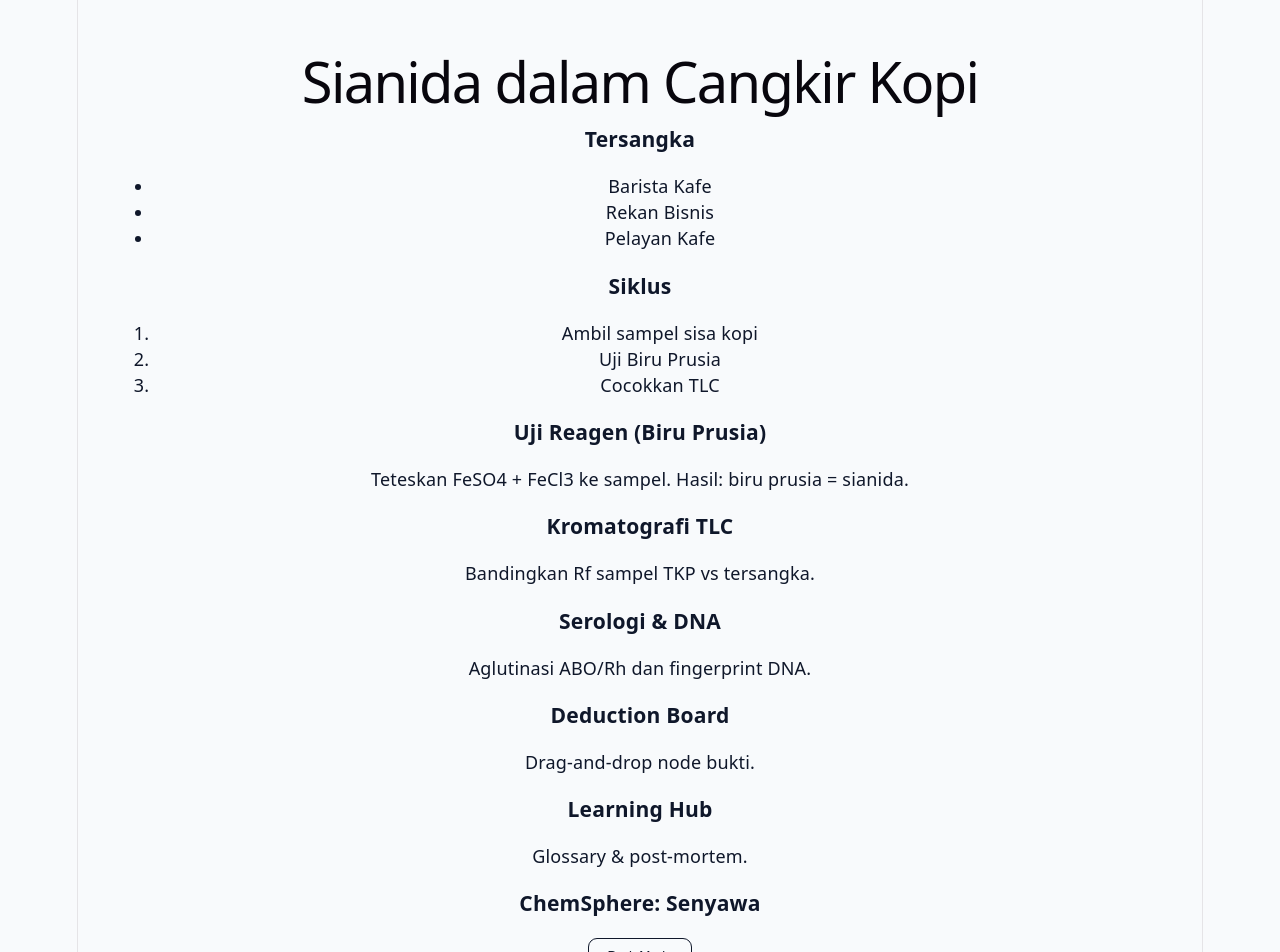
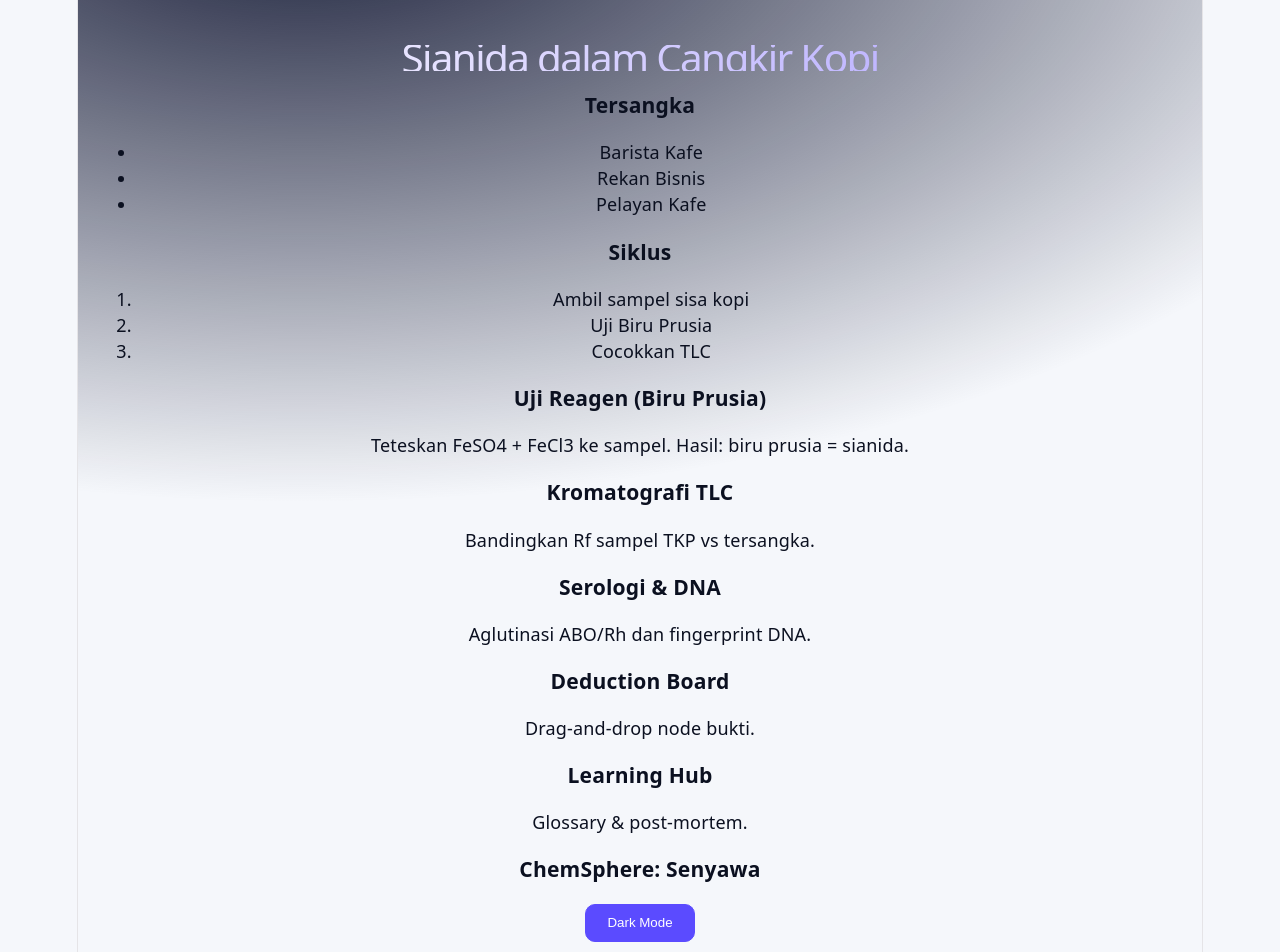
Before and after one commit to AmirulJusticia0507/Bio-Detective, a React app in the folder frontend/: page / in a window 1280 px wide. Shown: the top 952 px of the page. Built offline with nearby package versions, Linux system fonts and the light colour scheme; no server answers; the HTML template or start-up script is replaced by a standard one.

Commit message:
feat: modernize UI with dark/light theme

```diff
--- a/frontend/src/App.css
+++ b/frontend/src/App.css
@@ -1,4 +1,7 @@
-:root { --bg:#f8fafc; --fg:#0f172a; }
-.dark { --bg:#0f172a; --fg:#f8fafc; }
-.app { background:var(--bg); color:var(--fg); min-height:100vh; padding:2rem; }
-button { padding:.5rem 1rem; border-radius:.5rem; border:1px solid var(--fg); background:transparent; color:var(--fg); cursor:pointer; }
+:root { --bg:#0b1020; --fg:#e6e9f2; --card:rgba(255,255,255,.06); --accent:#7c5cff; }
+.light { --bg:#f5f7fb; --fg:#0b1020; --card:rgba(0,0,0,.04); --accent:#5b4bff; }
+.app { background:radial-gradient(1200px 600px at 20% -10%,#1a1f3a,transparent),var(--bg); color:var(--fg); min-height:100vh; padding:2rem; font-family:system-ui,Segoe UI,sans-serif; }
+.card { background:var(--card); border:1px solid rgba(255,255,255,.08); border-radius:16px; padding:1.25rem; backdrop-filter:blur(8px); margin:1rem 0; }
+h1 { font-size:2.25rem; margin:.5rem 0; background:linear-gradient(90deg,#fff,#a99cff); -webkit-background-clip:text; background-clip:text; color:transparent; }
+button { padding:.6rem 1.2rem; border-radius:10px; border:1px solid var(--accent); background:var(--accent); color:#fff; cursor:pointer; }
+ul,ol { padding-left:1.25rem; }
--- a/frontend/src/App.jsx
+++ b/frontend/src/App.jsx
@@ -11,7 +11,7 @@ import './App.css'
 function App() {
   const [dark, setDark] = useState(() => localStorage.getItem('theme') === 'dark')
   useEffect(() => {
-    document.documentElement.classList.toggle('dark', dark)
+    document.documentElement.classList.toggle('light', !dark)
     localStorage.setItem('theme', dark ? 'dark' : 'light')
   }, [dark])
   const c = cases[0]
```
